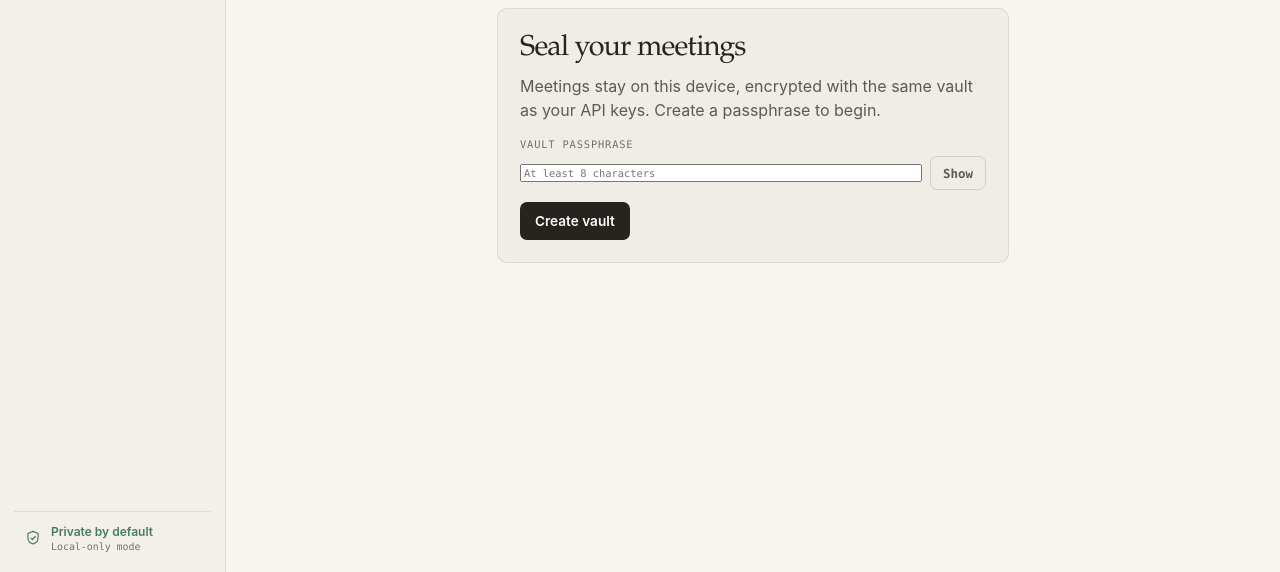
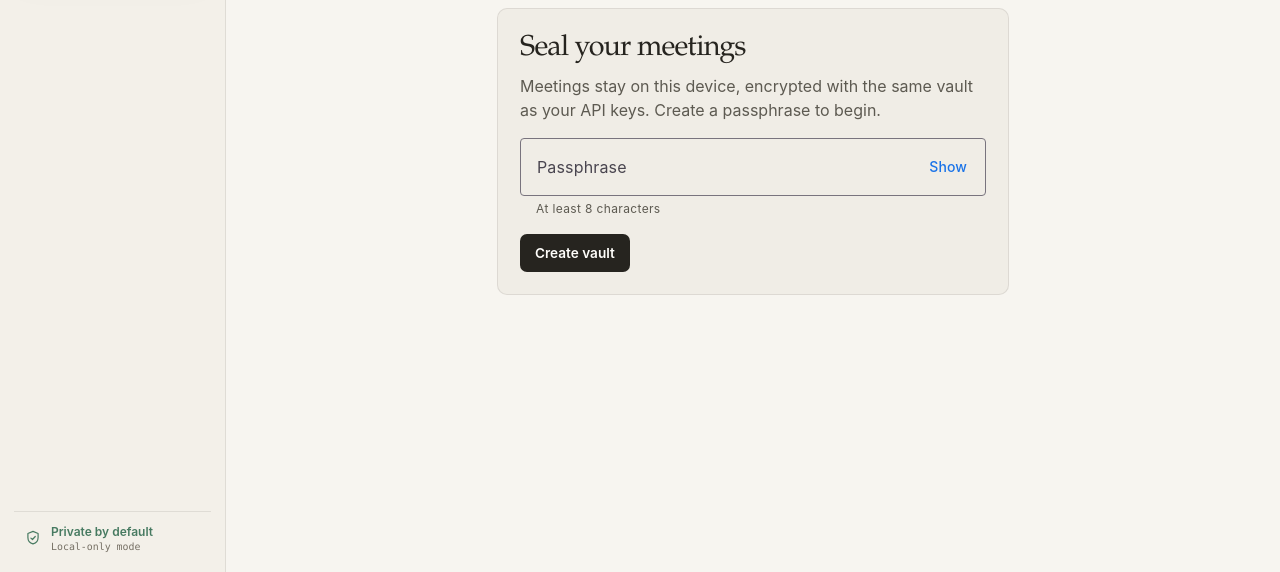
Before and after one commit to adonishhh772/Transcriber-agent, a website built with Vite: page apps/web/index.html in a window 1280 px wide. Shown: the part 228-800 px from the top of the page. Built offline with nearby package versions, Linux system fonts and the light colour scheme.

Commit message:
fix(web): use a Material outlined field for the vault passphrase

```diff
--- a/apps/web/index.html
+++ b/apps/web/index.html
@@ -413,27 +413,28 @@
             <p id="library-vault-copy">
               Unlock the vault to open saved meetings.
             </p>
-            <div class="field">
-              <label id="library-vault-label" for="library-vault-pass"
-                >Vault passphrase</label
-              >
-              <span class="key-row">
+            <div class="md-field">
               <input
                 id="library-vault-pass"
                 type="password"
                 autocomplete="current-password"
-                  placeholder="Your vault passphrase"
-                />
+                placeholder=" "
+                aria-describedby="library-vault-hint"
+              />
+              <label id="library-vault-label" for="library-vault-pass"
+                >Passphrase</label
+              >
               <button
                 id="library-vault-toggle"
-                  class="btn btn-quiet btn-compact"
+                class="md-field-toggle"
                 type="button"
                 aria-pressed="false"
+                aria-label="Show passphrase"
               >
                 Show
               </button>
-              </span>
-            </div>
+            </div>
+            <p class="md-field-support" id="library-vault-hint"></p>
             <div class="ai-actions">
               <button
                 id="library-vault-action"
@@ -1016,27 +1017,26 @@
                 </label>
 
                 <div class="vault hidden" id="vault">
-                  <div class="field">
-                    <label id="vault-label" for="vault-pass"
-                      >Vault passphrase</label
-                    >
-                    <span class="key-row">
+                  <div class="md-field">
                     <input
                       id="vault-pass"
                       type="password"
                       autocomplete="new-password"
-                        placeholder="At least 8 characters"
-                      />
+                      placeholder=" "
+                      aria-describedby="vault-pass-hint"
+                    />
+                    <label id="vault-label" for="vault-pass">Passphrase</label>
                     <button
                       id="vault-pass-toggle"
-                        class="btn btn-quiet btn-compact"
+                      class="md-field-toggle"
                       type="button"
                       aria-pressed="false"
+                      aria-label="Show passphrase"
                     >
                       Show
                     </button>
-                    </span>
-                  </div>
+                  </div>
+                  <p class="md-field-support" id="vault-pass-hint"></p>
                   <div class="ai-actions">
                     <button
                       id="vault-action"
--- a/apps/web/src/main.ts
+++ b/apps/web/src/main.ts
@@ -180,6 +180,7 @@ const libraryVault = $("library-vault");
 const libraryVaultTitle = $("library-vault-title");
 const libraryVaultCopy = $("library-vault-copy");
 const libraryVaultPass = $("library-vault-pass") as HTMLInputElement;
+const libraryVaultHint = $("library-vault-hint");
 const libraryVaultToggle = $("library-vault-toggle") as HTMLButtonElement;
 const libraryVaultAction = $("library-vault-action") as HTMLButtonElement;
 const libraryVaultStatus = $("library-vault-status");
@@ -306,6 +307,7 @@ const aiRemember = $("remember-keys") as HTMLInputElement;
 const aiVault = $("vault");
 const aiVaultLabel = $("vault-label");
 const aiVaultPass = $("vault-pass") as HTMLInputElement;
+const aiVaultHint = $("vault-pass-hint");
 const aiVaultPassToggle = $("vault-pass-toggle") as HTMLButtonElement;
 const aiVaultAction = $("vault-action") as HTMLButtonElement;
 const aiVaultStatus = $("vault-status");
@@ -1086,6 +1088,10 @@ aiVaultPassToggle.addEventListener("click", () => {
   const hidden = aiVaultPass.type === "password";
   aiVaultPass.type = hidden ? "text" : "password";
   aiVaultPassToggle.textContent = hidden ? "Hide" : "Show";
+  aiVaultPassToggle.setAttribute(
+    "aria-label",
+    hidden ? "Hide passphrase" : "Show passphrase",
+  );
   aiVaultPassToggle.setAttribute("aria-pressed", String(hidden));
   aiVaultPass.focus();
 });
@@ -2187,9 +2193,9 @@ function syncLibraryLock(): void {
     ? "Meetings stay on this device, encrypted with the same vault as your API keys. Create a passphrase to begin."
     : "Unlock the vault to open saved meetings. The passphrase is the same one that protects your API keys.";
   libraryVaultAction.textContent = creating ? "Create vault" : "Unlock";
-  libraryVaultPass.placeholder = creating
+  libraryVaultHint.textContent = creating
     ? `At least ${MIN_PASSPHRASE_LENGTH} characters`
-    : "Your vault passphrase";
+    : "The passphrase for this device";
   if (!encryptionAvailable()) {
     libraryVaultAction.disabled = true;
     setLibraryVaultStatus(
@@ -2227,6 +2233,10 @@ libraryVaultToggle.addEventListener("click", () => {
   const hidden = libraryVaultPass.type === "password";
   libraryVaultPass.type = hidden ? "text" : "password";
   libraryVaultToggle.textContent = hidden ? "Hide" : "Show";
+  libraryVaultToggle.setAttribute(
+    "aria-label",
+    hidden ? "Hide passphrase" : "Show passphrase",
+  );
   libraryVaultToggle.setAttribute("aria-pressed", String(hidden));
   libraryVaultPass.focus();
 });
@@ -3858,26 +3868,24 @@ function setVaultStatus(message: string, tone: "ok" | "error" | "" = ""): void {
 function refreshVaultPanel(): void {
   const state = rememberState();
   aiVault.classList.toggle("hidden", !aiRemember.checked);
-  aiVaultLabel.textContent =
-    state === "unlocked"
-      ? "Vault unlocked"
-      : state === "locked"
-        ? "Unlock your vault"
-        : "Create a vault passphrase";
+  aiVaultLabel.textContent = "Passphrase";
   aiVaultAction.textContent =
     state === "locked"
       ? "Unlock"
       : state === "unlocked"
         ? "Update remembered key"
         : "Save & remember";
-  aiVaultPass.placeholder =
-    state === "locked"
-      ? "Your vault passphrase"
-      : `At least ${MIN_PASSPHRASE_LENGTH} characters`;
+  aiVaultHint.textContent =
+    state === "unlocked"
+      ? "Vault is open"
+      : state === "locked"
+        ? "The passphrase for this device"
+        : `At least ${MIN_PASSPHRASE_LENGTH} characters`;
   aiLock.classList.toggle("hidden", state !== "unlocked");
   /* The passphrase is re-masked whenever the panel is re-rendered. */
   aiVaultPass.type = "password";
   aiVaultPassToggle.textContent = "Show";
+  aiVaultPassToggle.setAttribute("aria-label", "Show passphrase");
   aiVaultPassToggle.setAttribute("aria-pressed", "false");
   if (!encryptionAvailable())
     setVaultStatus(
--- a/apps/web/src/styles.css
+++ b/apps/web/src/styles.css
@@ -869,13 +869,134 @@ dt {
   line-height: 1.5;
 }
 
-.library-vault .field {
-  display: grid;
-  gap: 6px;
-}
-
 .library-vault .ai-actions {
-  margin-top: 12px;
+  margin-top: 16px;
+}
+
+/* Material 3 outlined text field. The library card used to inherit the
+   uppercase mono label style, which made the passphrase itself render in
+   small caps. */
+.md-field {
+  position: relative;
+  display: flex;
+  align-items: center;
+  min-height: 56px;
+  margin-top: 8px;
+  border: 1px solid #79747e;
+  border-radius: 4px;
+  background: transparent;
+  transition: border-color 150ms cubic-bezier(0.2, 0, 0, 1);
+}
+
+.md-field:hover {
+  border-color: #1c1b1f;
+}
+
+.md-field:focus-within {
+  border-color: #1a73e8;
+  box-shadow: inset 0 0 0 1px #1a73e8;
+}
+
+.md-field input {
+  flex: 1 1 auto;
+  width: 100%;
+  min-width: 0;
+  height: 56px;
+  margin: 0;
+  padding: 18px 4px 6px 16px;
+  border: 0;
+  border-radius: 4px;
+  background: transparent;
+  box-shadow: none;
+  color: #1c1b1f;
+  font-family: var(--font-sans);
+  font-size: 16px;
+  font-weight: 400;
+  letter-spacing: 0.009375em;
+  line-height: 24px;
+  text-transform: none;
+}
+
+.md-field input:focus,
+.md-field input:focus-visible {
+  outline: none;
+  border: 0;
+  box-shadow: none;
+}
+
+.md-field input::placeholder {
+  color: transparent;
+}
+
+.md-field label {
+  position: absolute;
+  top: 50%;
+  left: 12px;
+  max-width: calc(100% - 88px);
+  padding: 0 4px;
+  background: var(--surface-secondary);
+  color: #49454f;
+  font-family: var(--font-sans);
+  font-size: 16px;
+  font-weight: 400;
+  letter-spacing: 0.009375em;
+  line-height: 24px;
+  text-transform: none;
+  pointer-events: none;
+  transform: translateY(-50%);
+  transition:
+    top 150ms cubic-bezier(0.2, 0, 0, 1),
+    font-size 150ms cubic-bezier(0.2, 0, 0, 1),
+    color 150ms cubic-bezier(0.2, 0, 0, 1),
+    transform 150ms cubic-bezier(0.2, 0, 0, 1);
+}
+
+.md-field:focus-within label,
+.md-field:has(input:not(:placeholder-shown)) label {
+  top: 0;
+  color: #1a73e8;
+  font-size: 12px;
+  letter-spacing: 0.03em;
+  line-height: 16px;
+  transform: translateY(-50%);
+}
+
+.md-field:has(input:not(:placeholder-shown)):not(:focus-within) label {
+  color: #49454f;
+}
+
+.md-field-toggle {
+  flex: 0 0 auto;
+  margin-right: 6px;
+  padding: 8px 12px;
+  border-radius: 4px;
+  color: #1a73e8;
+  font-family: var(--font-sans);
+  font-size: 14px;
+  font-weight: 500;
+  letter-spacing: 0.00625em;
+  line-height: 20px;
+  text-transform: none;
+}
+
+.md-field-toggle:hover {
+  background: rgba(26, 115, 232, 0.08);
+}
+
+.md-field-toggle:focus-visible {
+  outline: 2px solid #1a73e8;
+  outline-offset: 1px;
+}
+
+.md-field-support {
+  min-height: 16px;
+  margin: 4px 16px 0;
+  color: #49454f;
+  font-family: var(--font-sans);
+  font-size: 12px;
+  letter-spacing: 0.03em;
+  line-height: 16px;
+  text-transform: none;
 }
 
 /* ============================================================
@@ -1189,6 +1310,19 @@ dt {
   outline: none;
   border-color: var(--accent);
   box-shadow: 0 0 0 3px var(--accent-soft);
+}
+
+.vault-block .md-field input,
+.vault-block .md-field input:focus {
+  height: 56px;
+  padding: 18px 4px 6px 16px;
+  border: 0;
+  border-radius: 4px;
+  background: transparent;
+  box-shadow: none;
+  font-size: 16px;
+  letter-spacing: 0.009375em;
+  line-height: 24px;
 }
 
 .advanced-hint {
```
Lines whose indentation alone changed are shown as unchanged.
